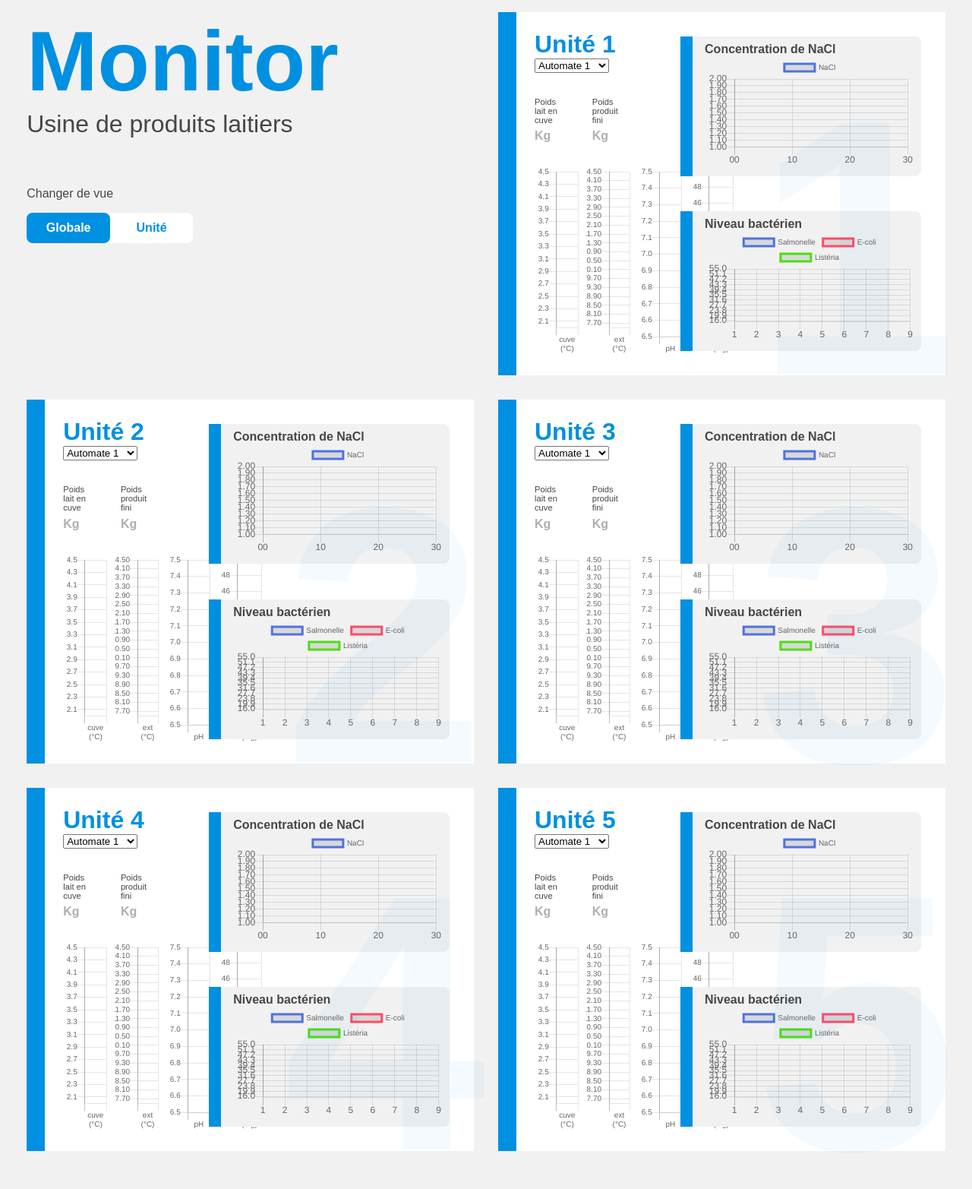
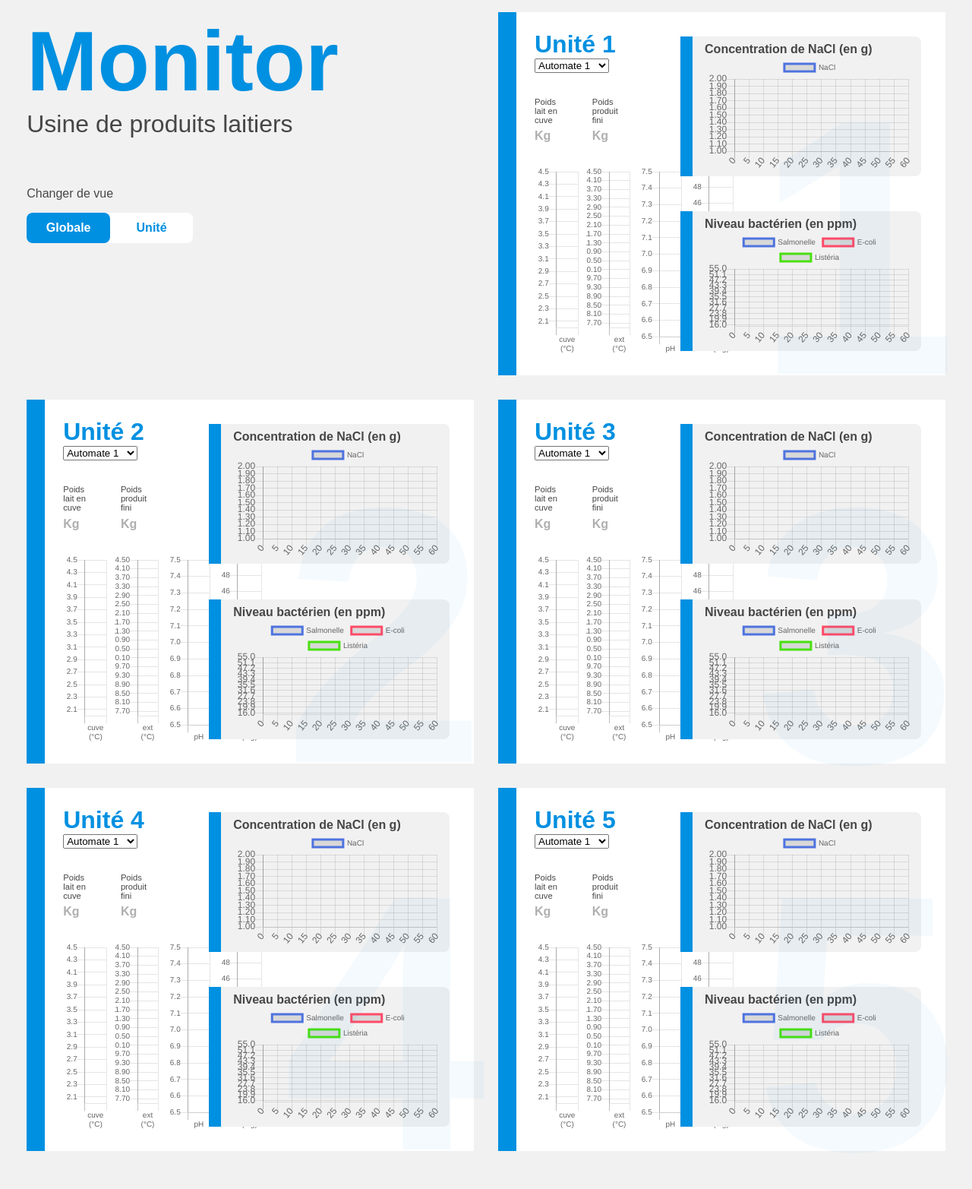
Before and after one commit to JeremDlcn/devops, a Flask app: page / in a window 1280 px wide. Shown: the top 1565 px of the page at 76% size. Run offline with Flask 2, Linux system fonts and the light colour scheme; data that the repository does not hold is empty.

Commit message:
🚧 change labels to 60 in charts

```diff
--- a/models.py
+++ b/models.py
@@ -4,7 +4,7 @@ from peewee import *  #importation de l'ORM
 # Connexion à la base de données
 # et déclaration de l'instance nommée "db"
 # db = MySQLDatabase('leonelal_devops', user='leonelal_devops', password='devopspassword', host='mysql-leonelal.alwaysdata.net', port=3306)
-db = MySQLDatabase('devops_leonelaboss', user='root', password='root', host='10.44.250.24', port=3306)
+db = MySQLDatabase('devops_leonelaboss', user='root', password='root', host='10.44.250.26', port=3306)
 
 class BaseModel(Model):
     """Class permettant de lié l'ORM à l'instance de la base de données
--- a/static/js/app.js
+++ b/static/js/app.js
@@ -87,7 +87,7 @@ const optionsLinesCharts = [
     {
         type: 'line',
         data: {
-            labels: ["00", "10", "20", "30"],
+            labels: ["0","1", "2", "3", "4","5","6","7","8","9","10","11","12","13","14","15","16","17","18","19","20","21","22","23","24","25","26","27","28","29","30","31","32","33","34","35","36","37","38","39","40","41","42","43","44","45","46","47","48","49","50","51","52","53","54","55","56","57","58","59","60"],
             datasets: [{label: 'NaCl', borderColor: "rgba(78, 115, 223, 1)", data:''},]
         },
         options: { responsive: true, maintainAspectRatio: false, legend: {labels: {fontSize: 10}},scales: {yAxes: [{ticks: {min: 1,suggestedMax: 2,stepSize: 0.1,}}]} }
@@ -95,7 +95,7 @@ const optionsLinesCharts = [
     {
         type: 'line',
         data: {
-            labels: ["1", "2", "3", "4","5","6","7","8","9"],
+            labels: ["0","1", "2", "3", "4","5","6","7","8","9","10","11","12","13","14","15","16","17","18","19","20","21","22","23","24","25","26","27","28","29","30","31","32","33","34","35","36","37","38","39","40","41","42","43","44","45","46","47","48","49","50","51","52","53","54","55","56","57","58","59","60"],
             datasets: [
                 { label: 'Salmonelle', borderColor: "rgba(78, 115, 223, 1)", data: '' },
                 { label: 'E-coli', borderColor: "rgba(255, 75, 103, 1)", data: '' },
--- a/templates/unit/unit-chart.html
+++ b/templates/unit/unit-chart.html
@@ -1,12 +1,12 @@
 <section class="lines">
     <div class="lines-container">
-        <p class="lines-title">Concentration de NaCl</p>
+        <p class="lines-title">Concentration de NaCl (en g)</p>
         <div class="lines-chart">
             <canvas id="chart1" class="chart1 line1"></canvas>
         </div>
     </div>
     <div class="lines-container">
-        <p class="lines-title">Niveau bactérien</p>
+        <p class="lines-title">Niveau bactérien (en ppm)</p>
         <div class="lines-chart">
             <canvas id="chart2" class="chart2 line2"></canvas>
         </div>
```
